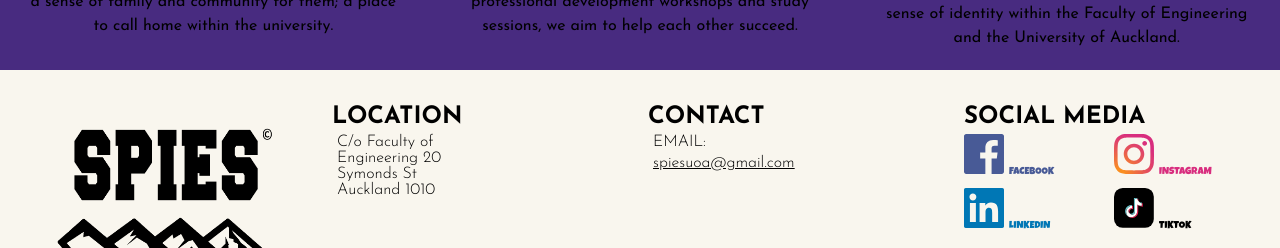
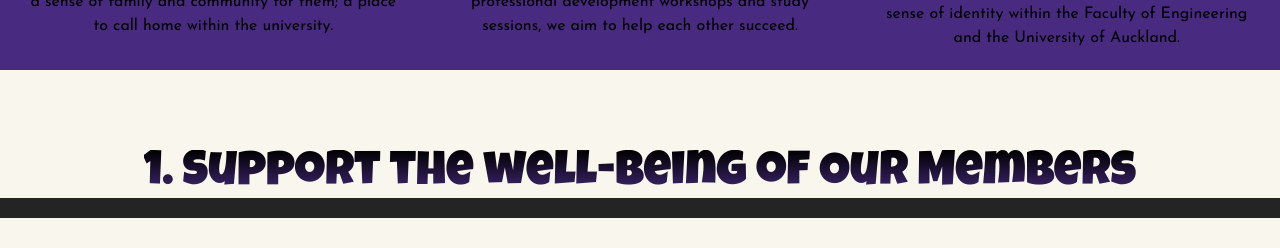
Before and after one commit to lryan123/spies-app, a React (Vite) app: page /AboutUs in a window 1280 px wide. Shown: the part 2619-2867 px from the top of the page. Built offline with nearby package versions, Linux system fonts and the light colour scheme.

Commit message:
checking token is working

```diff
--- a/src/AboutPage.css
+++ b/src/AboutPage.css
@@ -106,20 +106,40 @@
 }
 
 .first-objective-container {
+    background-color: #482B80;
+}
+
+.second-objective-container {
+    background-color: #F9F6EE;
+    margin-bottom: 20px;
+}
+
+.first-objective-container,
+.second-objective-container {
     width: 100%;
     height: auto;
-    background-color: #482B80;
     display: flex;
     flex-direction: column;
     align-items: center;
 }
 
 .first-objective-header {
-    margin: 10vh 0 0 0;
     background: -webkit-linear-gradient(white, #482B80);
     -webkit-background-clip: text;
     background-clip: text;
     -webkit-text-fill-color: transparent;
+}
+
+.second-objective-header {
+    background: -webkit-linear-gradient(black, #482B80);
+    -webkit-background-clip: text;
+    background-clip: text;
+    -webkit-text-fill-color: transparent;
+}
+
+.first-objective-header,
+.second-objective-header {
+    margin: 10vh 0 0 0;
     font-size: 6vh;
     font-family: Luckiest Guy, Arial, Helvetica, sans-serif;
     text-align: center;
--- a/src/AboutPage.tsx
+++ b/src/AboutPage.tsx
@@ -81,6 +81,13 @@ function AboutPage() {
           </div>
         </section>
 
+        <section className='second-objective-container'>
+          <h2 className='second-objective-header'>1. Support the well-being of Our Members</h2>
+          <div>
+
+          </div>
+        </section>
+
     </div>
   );
 }
```
